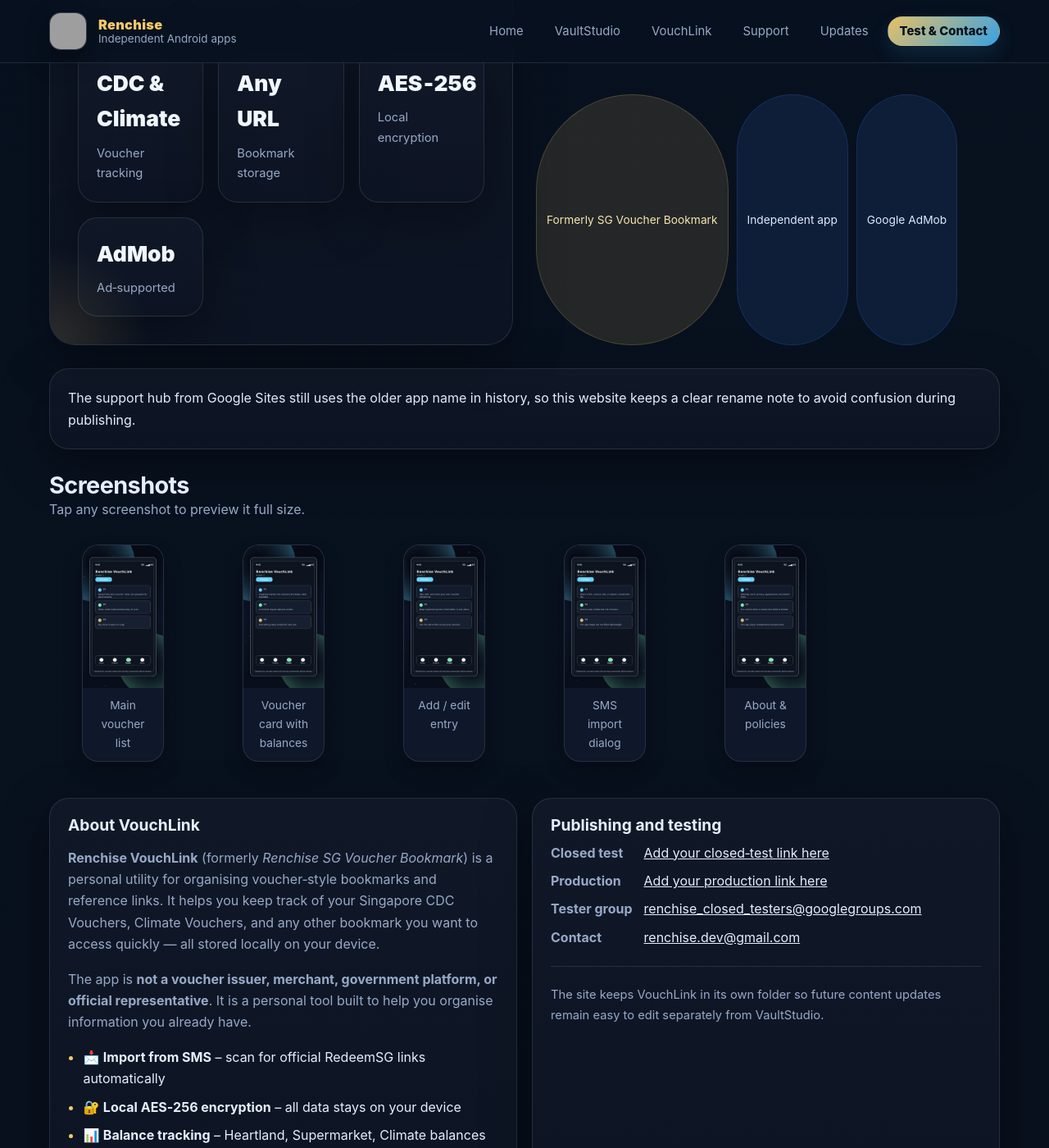
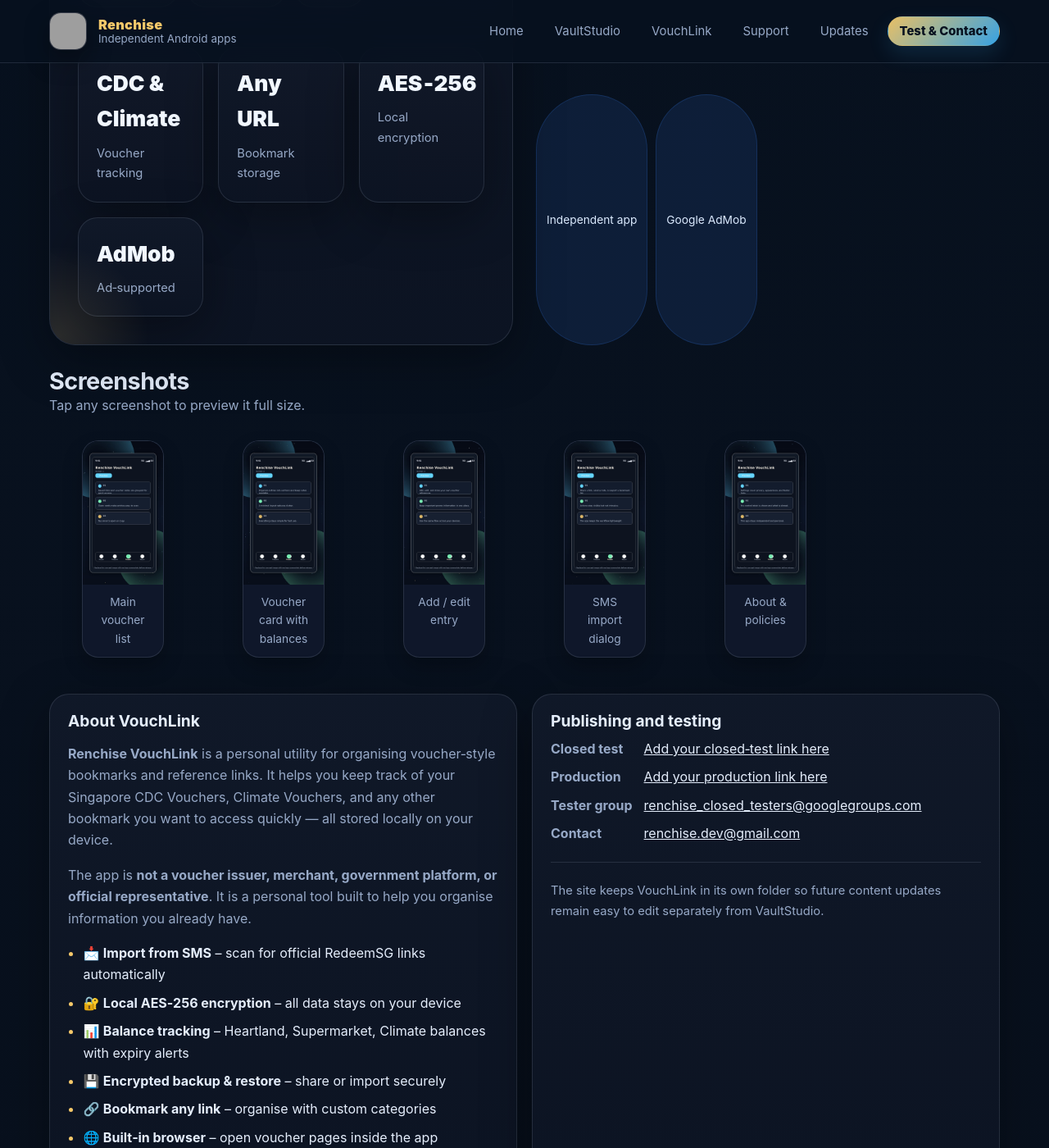
Before and after one commit to renchise/renchise.github.io, a Jekyll site: the page built from vouchlink/index.html, in a window 1280 px wide and 1400 px high, scrolled down 708 px. Shown: the whole window at 82% size. Built offline with Jekyll 4.4.1, drawn with Linux system fonts in a browser that asks for light colours; grey boxes are pictures that could not be loaded.

Commit message:
Update index.html

```diff
--- a/vouchlink/index.html
+++ b/vouchlink/index.html
@@ -36,8 +36,6 @@
     label: "Ad‑supported"
 
 badges:
-  - text: "Formerly SG Voucher Bookmark"
-    type: "gold"
   - text: "Independent app"
     type: "blue"
   - text: "Google AdMob"
@@ -54,15 +52,13 @@
     caption: "SMS import dialog"
   - image: "/assets/images/vouchlink/Screenshot_5.jpg"
     caption: "About & policies"
-
-notice: "The support hub from Google Sites still uses the older app name in history, so this website keeps a clear rename note to avoid confusion during publishing."
 ---
 
 <div class="grid-2">
   <div class="panel">
     <h3>About VouchLink</h3>
     <p class="muted">
-      <strong>Renchise VouchLink</strong> (formerly <em>Renchise SG Voucher Bookmark</em>) is a personal utility for organising voucher‑style bookmarks and reference links. It helps you keep track of your Singapore CDC Vouchers, Climate Vouchers, and any other bookmark you want to access quickly — all stored locally on your device.
+      <strong>Renchise VouchLink</strong> is a personal utility for organising voucher‑style bookmarks and reference links. It helps you keep track of your Singapore CDC Vouchers, Climate Vouchers, and any other bookmark you want to access quickly — all stored locally on your device.
     </p>
     <p class="muted">
       The app is <strong>not a voucher issuer, merchant, government platform, or official representative</strong>. It is a personal tool built to help you organise information you already have.
```
